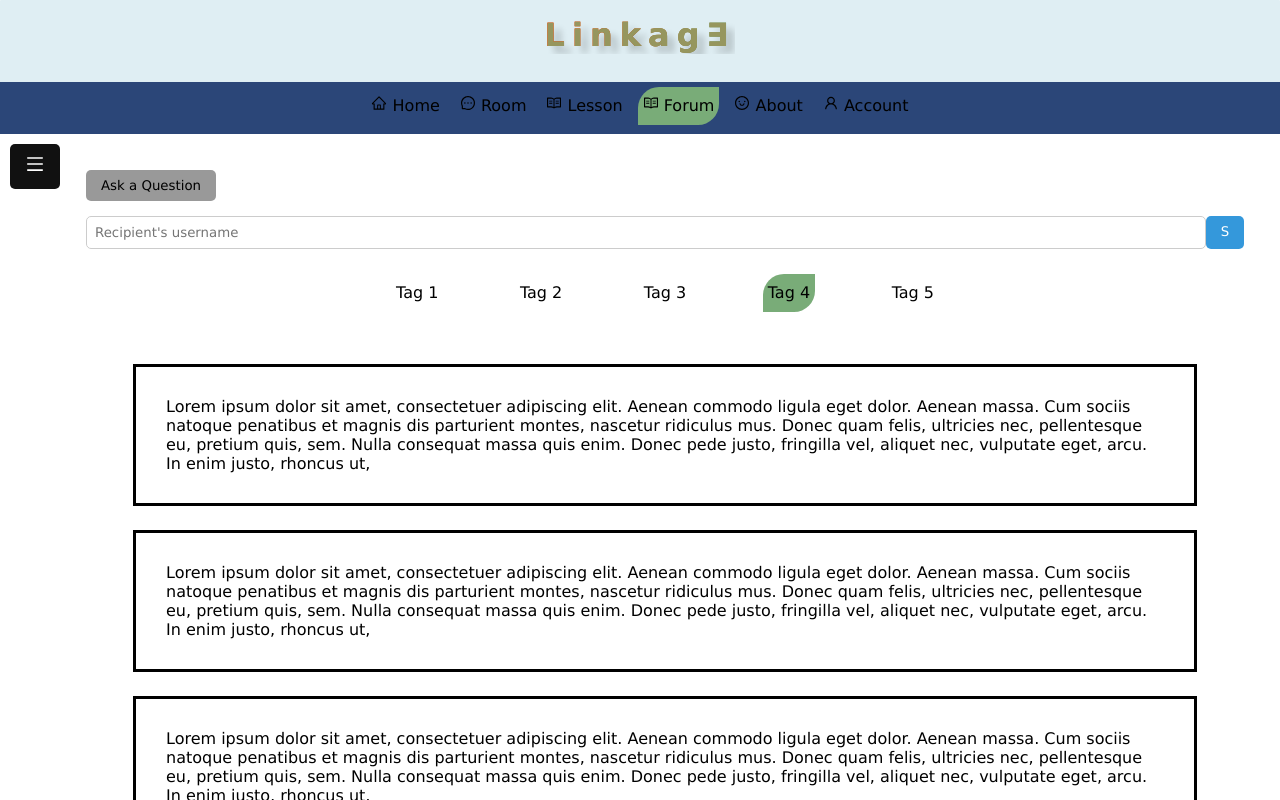
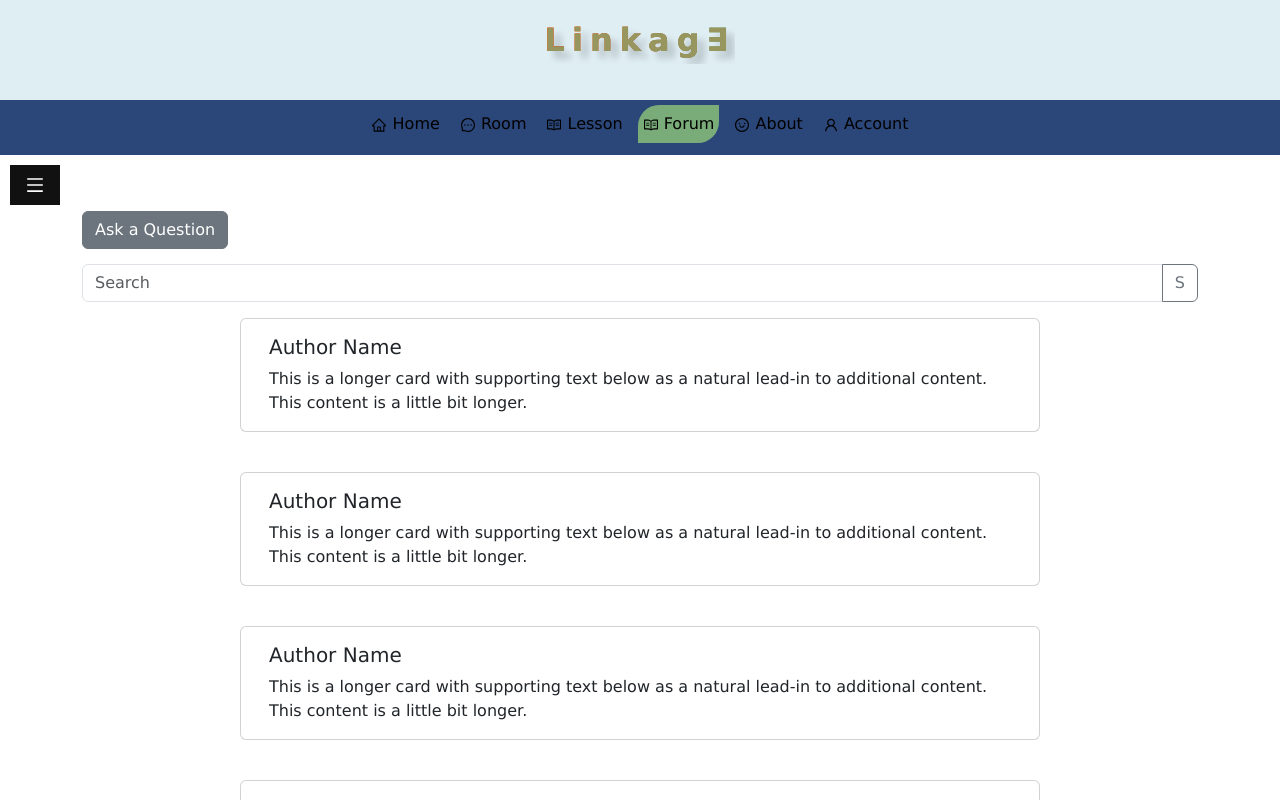
Before and after one commit to paopi27/linkage, a React (Vite) app: page /forum in a window 1280 px wide. Shown: the top 800 px of the page. Built offline with nearby package versions, Linux system fonts and the light colour scheme.

Commit message:
Hot Fix (React Bootstrap)

```diff
--- a/src/components/Footer/Footer.css
+++ b/src/components/Footer/Footer.css
@@ -12,6 +12,8 @@ margin-bottom: 20px;
 .footer-content{
   font-size: 0.9rem;
   width: 700px;
+
+  transition: all 450ms ease-in-out;
 }
 
 .footer{
@@ -33,3 +35,21 @@ margin-bottom: 20px;
     background-color: #000000;
     padding: 5px;
   }
+
+  @media (max-width: 999px) {
+    .footer-content{
+      font-size: 0.8rem;
+      width: 500px;
+
+      transition: all 450ms ease-in-out;
+    }
+  }
+
+  @media (max-width: 699px) {
+    .footer-content{
+      font-size: 0.7rem;
+      width: 300px;
+
+      transition: all 450ms ease-in-out;
+    }
+  }
--- a/src/components/Footer/Footer.jsx
+++ b/src/components/Footer/Footer.jsx
@@ -11,7 +11,7 @@ function Footer() {
 
         <section className='footer'>
           <div className="footer-content">
-            <h1>Linkag∃</h1>
+            <h3>Linkag∃</h3>
             Lorem ipsum dolor sit amet consectetur adipisicing elit.
             Dignissimos est aliquid eaque beatae qui enim.
             Provident, unde earum odio libero eos dolores excepturi quasi illo vitae numquam error,
@@ -19,7 +19,7 @@ function Footer() {
           </div>
         </section>
         <div className="copyright-text">
-          <p>&copy; {new Date().getFullYear()} Linkag∃</p>
+          &copy; {new Date().getFullYear()} Linkag∃
         </div>
 
       </main>
--- a/src/components/Navigation/Navigation.css
+++ b/src/components/Navigation/Navigation.css
@@ -4,13 +4,13 @@
   font-family: Verdana, Geneva, Tahoma, sans-serif;
 }
 
-.container{
+.nav-container{
   background-color: rgb(43, 70, 120);
   display: flex;
   justify-content: center;
 }
 
-.container a{
+.nav-container a{
   display: inline-block;
   text-align: center;
   text-decoration: none;
--- a/src/components/Navigation/Navigation.jsx
+++ b/src/components/Navigation/Navigation.jsx
@@ -11,7 +11,7 @@ function Navigation() {
 
   return (
     <>
-      <Container>
+      <div className="nav-container">
         {/* For the Logo and Logo name */}
         {/* <div className="logo">
           <NavLink to={'/'}>
@@ -38,7 +38,7 @@ function Navigation() {
             <AiOutlineUser /> Account
           </NavLink>
         </div>
-      </Container>
+      </div>
     </>
   )
 }
--- a/src/main.jsx
+++ b/src/main.jsx
@@ -2,7 +2,7 @@ import React from 'react'
 import ReactDOM from 'react-dom/client'
 import App from './App.jsx'
 import './index.css'
-// import '../node_modules/bootstrap/dist/css/bootstrap.min.css'; for react bootstrap
+import '../node_modules/bootstrap/dist/css/bootstrap.min.css';
 import { BrowserRouter } from 'react-router-dom' /* for navigation */
 
 ReactDOM.createRoot(document.getElementById('root')).render(
--- a/src/pages/About/About.css
+++ b/src/pages/About/About.css
@@ -4,9 +4,7 @@
 
 
 .about-section{
-    margin: 0 15px 0 15px;
     padding: 77px;
-    border-radius: 21px;
     text-align: center;
     background-color: #DDF2FD;
     color: #164863;
@@ -21,7 +19,7 @@
 }
 
 
-.column{
+.member-container{
     float: left;
     width: 25%;
     margin-bottom: 16px;
@@ -50,7 +48,7 @@
     padding: 0 16px;
 }
 
-.box::after, .row::after{
+.box::after, .member::after{
     content: "";
     clear: both;
     display: table;
@@ -78,7 +76,7 @@
 }
 
 @media screen and (max-width: 650px) {
-    .column {
+    .member-container {
       width: 100%;
       display: block;
     }
--- a/src/pages/About/About.jsx
+++ b/src/pages/About/About.jsx
@@ -2,6 +2,8 @@ import './About.css'
 
 import Navigation from '../../components/Navigation/Navigation'
 import Footer from '../../components/Footer/Footer'
+
+import { Card, Row, Col } from 'react-bootstrap'
 
 import tl from '../../assets/pictures/developers/emmerickTL.png'
 import atl from '../../assets/pictures/developers/johnpioloATL.png'
@@ -13,7 +15,7 @@ function About() {
 
   return (
     <>
-      <Navigation/>
+      <Navigation />
 
 
       <div className="about-section">
@@ -30,13 +32,11 @@ function About() {
       </div>
 
       <br />
-    <h2 className="ourteam" style={{textAlign: "center"}}>Our Team</h2>
-      <br />
+      <h2 className="ourteam" style={{ textAlign: "center" }}>Our Team</h2>
 
-    <div className="row">
-      <div className="column">
-        <div className="card">
-          <img src={tl} alt="emmerick" style={{width: "100%"}} />
+      <div className="member">
+        <div className="member-container">
+          <img src={tl} alt="emmerick" style={{ width: "100%" }} />
           <div className="box">
             <h2>Emmerick Julian</h2>
             <p className="title">Team Leader</p>
@@ -50,12 +50,10 @@ function About() {
             <button className="button">Contact</button>
           </div>
         </div>
-      </div>
 
 
-    <div className="column">
-        <div className="card">
-          <img src={atl} alt="piolo" style={{width: "100%"}} />
+        <div className="member-container">
+          <img src={atl} alt="piolo" style={{ width: "100%" }} />
           <div className="box">
             <h2>John Piolo Pascual</h2>
             <p className="title">Assistant Team Leader</p>
@@ -69,12 +67,10 @@ function About() {
             <button className="button">Contact</button>
           </div>
         </div>
-      </div>
 
 
-    <div className="column">
-        <div className="card">
-          <img src={dev} alt="bradley" style={{width: "100%"}} />
+        <div className="member-container">
+          <img src={dev} alt="bradley" style={{ width: "100%" }} />
           <div className="box">
             <h2>Bradley Naval</h2>
             <p className="title">Designer/ Software Developer</p>
@@ -88,12 +84,10 @@ function About() {
             <button className="button">Contact</button>
           </div>
         </div>
-      </div>
 
 
-    <div className="column">
-        <div className="card">
-          <img src={dev7} alt="paolo" style={{width: "100%"}} />
+        <div className="member-container">
+          <img src={dev7} alt="paolo" style={{ width: "100%" }} />
           <div className="box">
             <h2>Paolo Sambilay</h2>
             <p className="title">Software Developer</p>
@@ -107,17 +101,9 @@ function About() {
             <button className="button">Contact</button>
           </div>
         </div>
-      </div>
+      </div >
 
-    </div>
-
-
-
-
-
-
-
-    <Footer/>
+      <Footer />
     </>
   )
 }
--- a/src/pages/Forum/index.jsx
+++ b/src/pages/Forum/index.jsx
@@ -3,7 +3,7 @@ import './styles.css'
 
 import { NavLink } from 'react-router-dom'
 
-import { Row, Col, Container, Button, InputGroup, Form, Tab, Tabs } from 'react-bootstrap';
+import { Row, Col, Container, Button, InputGroup, Form, Card, Tab, Tabs } from 'react-bootstrap';
 
 import { AiFillCloseCircle, AiOutlineMenu, AiOutlinePlusCircle } from "react-icons/ai";
 import { useState } from "react"; /* for the javascript of sidebar */
@@ -59,48 +59,38 @@ const Forum = () => {
         <Container className="forum-box">
           <div className="search-ask">
 
-            <Button variant="link" className="ask-button">Ask a Question</Button>
+            <Button type="submit" className="ask-btn" variant="secondary">Ask a Question</Button>{' '}
 
-            <InputGroup className="mb-3 search-bar">
+            <InputGroup className="mb-3">
               <Form.Control
-                placeholder="Recipient's username"
-                aria-label="Recipient's username"
+                placeholder="Search"
+                aria-label="Search"
                 aria-describedby="basic-addon2"
+                className=" search-bar"
               />
               <Button variant="outline-secondary" id="button-addon2" className="search-icon">
                 S
               </Button>
             </InputGroup>
           </div>
-          <div className="tags">
-            <NavLink to={'/'} className={location.pathname === '/' ? 'active' : ''}>
-              Tag 1
-            </NavLink>
-            <NavLink to={'/room'} className={location.pathname === '/room' ? 'active' : ''}>
-              Tag 2
-            </NavLink>
-            <NavLink to={'/lesson'} className={location.pathname === '/lesson' ? 'active' : ''}>
-              Tag 3
-            </NavLink>
-            <NavLink to={'/forum'} className={location.pathname === '/forum' ? 'active' : ''}>
-              Tag 4
-            </NavLink>
-            <NavLink to={'/about'} className={location.pathname === '/about' ? 'active' : ''}>
-              Tag 5
-            </NavLink>
-          </div>
+
 
           <Container className="question-list">
             <Col>
-              <Row className="post-box">
-                Lorem ipsum dolor sit amet, consectetuer adipiscing elit. Aenean commodo ligula eget dolor. Aenean massa. Cum sociis natoque penatibus et magnis dis parturient montes, nascetur ridiculus mus. Donec quam felis, ultricies nec, pellentesque eu, pretium quis, sem. Nulla consequat massa quis enim. Donec pede justo, fringilla vel, aliquet nec, vulputate eget, arcu. In enim justo, rhoncus ut,
-              </Row>
-              <Row className="post-box">
-                Lorem ipsum dolor sit amet, consectetuer adipiscing elit. Aenean commodo ligula eget dolor. Aenean massa. Cum sociis natoque penatibus et magnis dis parturient montes, nascetur ridiculus mus. Donec quam felis, ultricies nec, pellentesque eu, pretium quis, sem. Nulla consequat massa quis enim. Donec pede justo, fringilla vel, aliquet nec, vulputate eget, arcu. In enim justo, rhoncus ut,
-              </Row>
-              <Row className="post-box">
-                Lorem ipsum dolor sit amet, consectetuer adipiscing elit. Aenean commodo ligula eget dolor. Aenean massa. Cum sociis natoque penatibus et magnis dis parturient montes, nascetur ridiculus mus. Donec quam felis, ultricies nec, pellentesque eu, pretium quis, sem. Nulla consequat massa quis enim. Donec pede justo, fringilla vel, aliquet nec, vulputate eget, arcu. In enim justo, rhoncus ut,
-              </Row>
+              {Array.from({ length: 4 }).map((_, idx) => (
+                <Row key={idx} className="post-box">
+                  <Card style={{ width: '50rem' }} className="post-box">
+                    <Card.Body>
+                      <Card.Title>Author Name</Card.Title>
+                      <Card.Text>
+                        This is a longer card with supporting text below as a natural
+                        lead-in to additional content. This content is a little bit
+                        longer.
+                      </Card.Text>
+                    </Card.Body>
+                  </Card>
+                </Row>
+              ))}
             </Col>
           </Container>
         </Container>
--- a/src/pages/Forum/styles.css
+++ b/src/pages/Forum/styles.css
@@ -40,17 +40,17 @@
   margin: 10px;
 
   position: absolute;
+
+  display: flex;
+  justify-content: center;
+  text-align: center;
 }
 
 .openbtn:hover {
   background-color: #444;
 }
 
-.forum-box{
-  padding-left: 50px;
-}
-
-.question {
+.question-list {
   display: flex;
   justify-content: center;
 }
@@ -59,11 +59,15 @@
   padding: 0px 20px;
 }
 
-.sub-categories {
-  display: flex;
-  justify-content: end;
+.forum-box{
+  margin-top: 40px;
+}
 
-  margin-right: 30px;
+.question{
+  padding-left: 20px;
+}
+.sub-categories{
+  padding-left: 40px;
 }
 
 .tags a.active{
@@ -72,47 +76,15 @@
   border-top-left-radius: 21px;
   border-bottom-right-radius: 21px;
 }
-
-.forum-box{
-  margin: 20px;
-  display: block;
-  background-color: white;
-}
-
-.question-list{
-  background-color: white;
-}
-
-.search-bar{
-  display: flex;
-}
-
-.search-icon{
-  display: flex;
-  justify-content: center;
-  text-align: center;
-
-  margin-left: -10px;
-}
-
-.tags{
-  display: flex;
-  justify-content: space-between;
-
-  padding: 0px 300px;
-  margin: 20px 0px;
-}
-
-.ask-button{
-  background-color: rgb(153, 153, 153);
-  color: black;
-
+.ask-btn{
   margin-bottom: 15px;
 }
 
 .post-box{
-  outline: solid black;
+  box-shadow: none;
 
-  margin: 30px 50px 10px 50px;
-  padding: 30px;
+  display: flex;
+  justify-content: center;
+
+  margin: 20px;
 }
--- a/src/pages/Home/Home.css
+++ b/src/pages/Home/Home.css
@@ -16,25 +16,10 @@
     left: 100px;
 
     width: 600px;
-    margin: 0 28px 0 28px;
-    padding: 25px 0px 20px 0px;
-
-    border-bottom-left-radius: 25px;
-    border-top-right-radius: 25px;
 
     font-family: Verdana, Geneva, Tahoma, sans-serif;
-    background-color: #326481;
-    box-shadow: 10px 7px 8px 7px rgba(49, 49, 49, 0.5);
-    color: whitesmoke;
 
     transition: all 450ms ease-in-out;
-  }
-
-  .txt-intro{
-    margin: 5px 25px 5px 25px;
-    padding: 7px;
-
-    font-size: 1rem;
   }
 
   .intro-title{
@@ -43,13 +28,7 @@
   }
 
   .intro-content{
-    margin: 15px;
-  }
-
-  .intro-btn{
-    display: flex;
-    justify-content: end;
-    margin: 30px 30px 0px 0px;
+    margin: 20px;
   }
 
   .btn-light{
@@ -180,7 +159,7 @@
   @media (max-width: 699px) {
     .intro-container{
       top: 70px;
-      left: 15px;
+      left: 35px;
 
       width: 400px;
 
--- a/src/pages/Home/Home.jsx
+++ b/src/pages/Home/Home.jsx
@@ -10,27 +10,27 @@ import randomPic2 from '../../assets/pictures/TREESUNSET.png'
 import { useState, useEffect } from 'react';
 
 import { NavLink } from 'react-router-dom' /* for navigation */
-import { Button } from 'react-bootstrap'
+import { Button, Card } from 'react-bootstrap'
 import { AiOutlineFileSearch, AiOutlineRead, AiOutlineMessage } from "react-icons/ai";
 
 function Home() {
 
 
-  const [myIndex, setMyIndex] = useState(0);
-  useEffect(() => {
-    const carousel = () => {
-      const x = document.getElementsByClassName('mySlides');
-      for (let i = 0; i < x.length; i++) {
-        x[i].style.display = 'none';
-      }
-      setMyIndex((prevIndex) => (prevIndex >= x.length - 1 ? 0 : prevIndex + 1));
-      x[myIndex].style.display = 'block';
-    };
-    const slideshowInterval = setInterval(carousel, 3000);
-    return () => {
-      clearInterval(slideshowInterval);
-    };
-  }, [myIndex]);
+  // const [myIndex, setMyIndex] = useState(0);
+  // useEffect(() => {
+  //   const carousel = () => {
+  //     const x = document.getElementsByClassName('mySlides');
+  //     for (let i = 0; i < x.length; i++) {
+  //       x[i].style.display = 'none';
+  //     }
+  //     setMyIndex((prevIndex) => (prevIndex >= x.length - 1 ? 0 : prevIndex + 1));
+  //     x[myIndex].style.display = 'block';
+  //   };
+  //   const slideshowInterval = setInterval(carousel, 3000);
+  //   return () => {
+  //     clearInterval(slideshowInterval);
+  //   };
+  // }, [myIndex]);
 
   return (
     <>
@@ -46,7 +46,24 @@ function Home() {
           margin: 'auto',
           opacity: 0.8
         }}>
-          <div className="intro-container">
+          <Card className="intro-container">
+            <Card.Body>
+              <Card.Title className="intro-title">
+                Linkag∃ Navigating the Real Analysis Frontier
+                - A Collaborative Learning Hub
+              </Card.Title>
+              <Card.Text className="intro-content">
+                Lorem ipsum dolor sit amet consectetur, adipisicing elit.
+                Nihil quidem cupiditate ipsam. Quisquam officiis aut,
+                debitis incidunt, deserunt atque quo rerum cumque,
+                vitae soluta nihil ducimus!
+                Molestias enim dignissimos assumenda!
+              </Card.Text>
+              <Button variant="primary" className="intro-btn">Read More</Button>
+            </Card.Body>
+          </Card>
+
+          {/* <div className="intro-container">
             <div className='txt-intro'>
               <div className="intro-title">
                 <h1>Linkag∃</h1>
@@ -67,10 +84,10 @@ function Home() {
                 </Button>{' '}
               </div>
             </div>
-          </div>
+          </div> */}
 
           {/* <img className='mySlides' src={coverPic} style={{ width: '100%', maxWidth: '100%', margin: 'auto', display: 'block' }} /> */}
-        </div>
+        </div >
 
         <div className="rooms-container">
           <div className="room-objects">
@@ -90,7 +107,7 @@ function Home() {
           </div>
         </div>
 
-      </main>
+      </main >
 
 
       <Footer />
```
Lines whose indentation alone changed are shown as unchanged.
